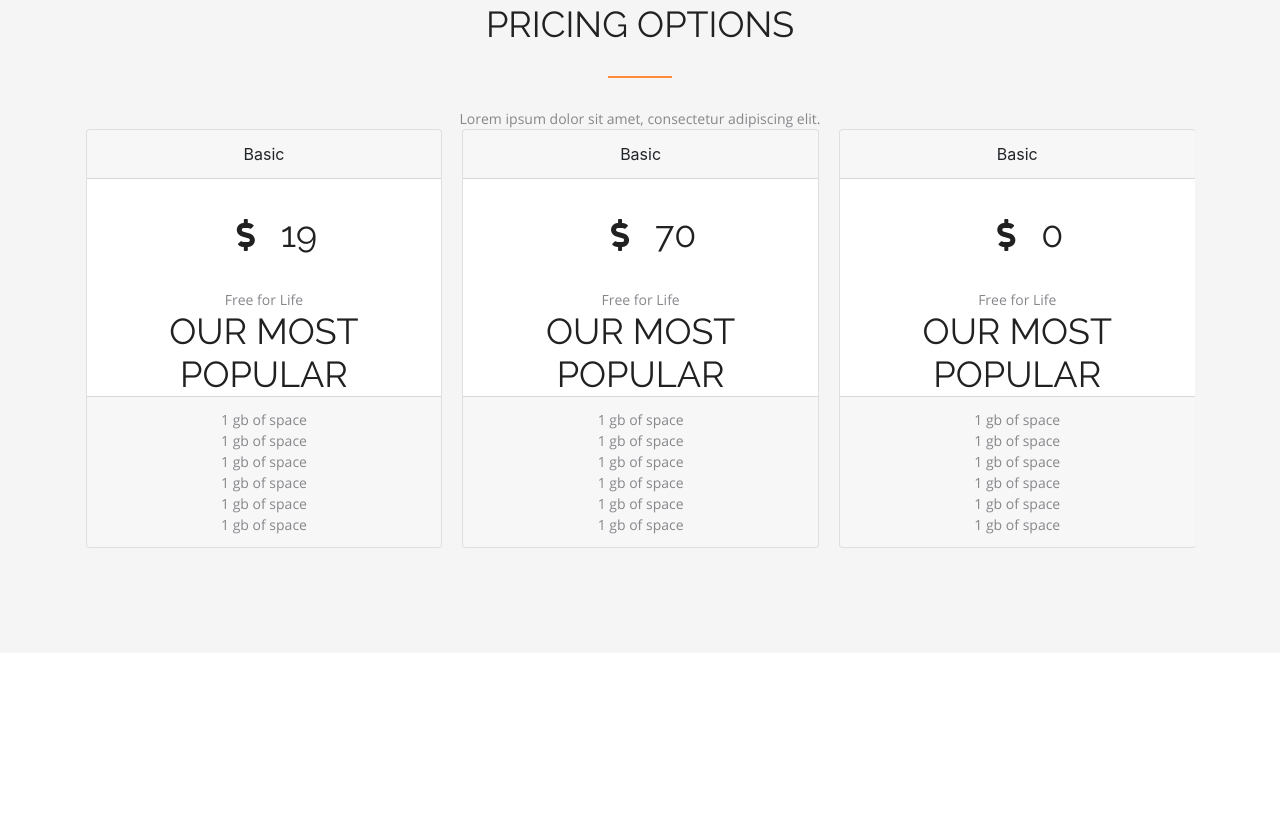
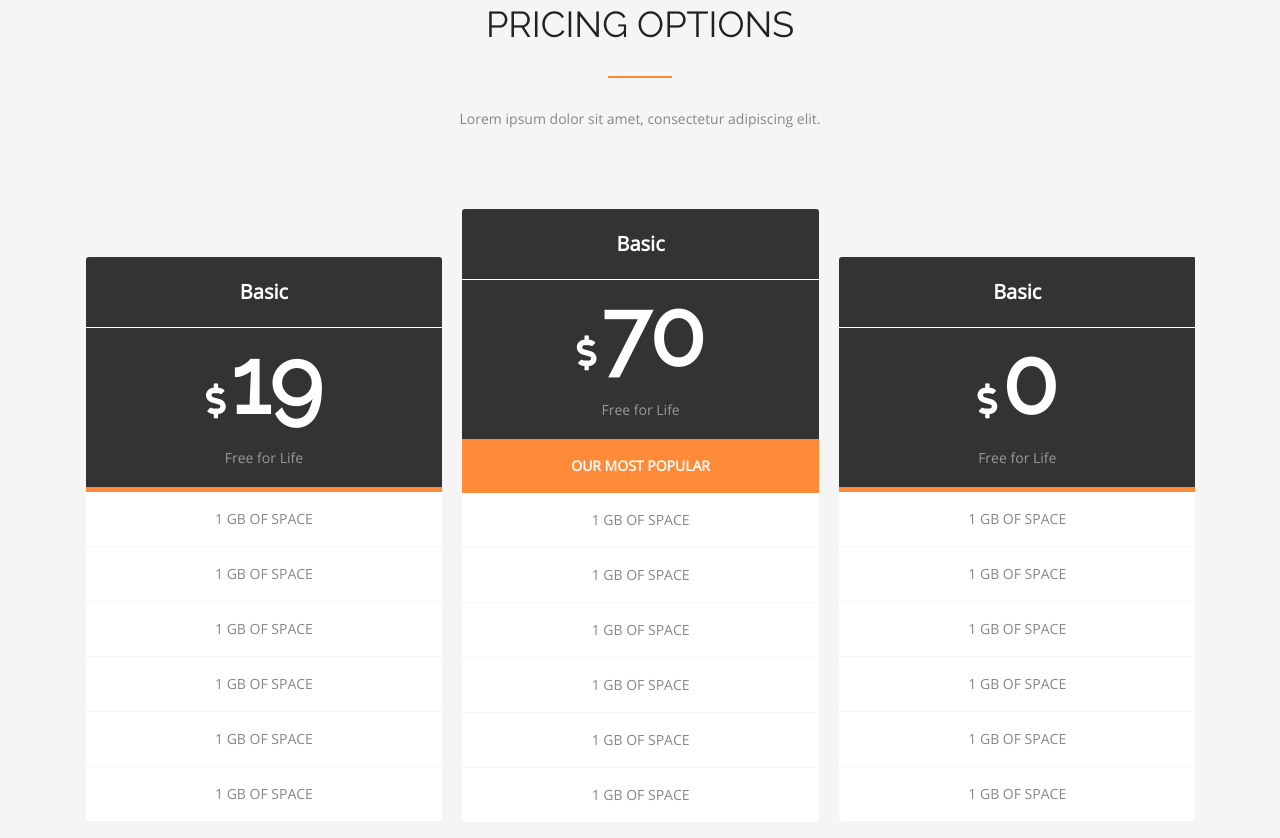
Before and after one commit to SHAJED99/Portfolio, a plain HTML site: page index.html in a window 1280 px wide. Shown: the part 3474-4312 px from the top of the page. Before the commit the page ends 4127 px from the top, so only its background shows below. Drawn offline with Linux system fonts and the light colour scheme.

Commit message:
Update style.css

```diff
--- a/css/style.css
+++ b/css/style.css
@@ -516,6 +516,102 @@ header .navbar .nav-item .nav-link {
     margin: 0px;
 }
 
+.why_awesome .owl-card {
+    padding-top: 80px;
+}
+
+.why_awesome .card {
+    border: none;
+    margin-top: 48px;
+}
+
+.why_awesome .center.owl-item .card {
+    margin-top: 0px;
+}
+
+.why_awesome .card .card-header {
+    font-size: 20px;
+    font-family: "OpenSans", Arial, Helvetica, sans-serif;
+    color: rgb(255, 255, 255);
+    font-weight: bold;
+    background-color: #333333;
+    padding: 20px 0px;
+    border-bottom: 1px solid white;
+}
+
+.why_awesome .card .dol_div {
+    background-color: #333333;
+}
+
+.why_awesome .card .dol_div h1 {
+    font-size: 90px;
+    color: rgb(255, 255, 255);
+    font-family: "Raleway", Arial, Helvetica, sans-serif;
+    font-weight: bold;
+    padding: 30px 0px;
+    line-height: 48px;
+}
+
+.why_awesome .card .dol_div i {
+    font-size: 35px;
+    padding-left: 0px;
+    padding-top: 0px;
+    padding-bottom: 0px;
+    padding-right: 5px;
+    margin: 0px;
+    width: auto;
+    height: auto;
+    min-width: auto;
+    min-height: auto;
+}
+
+.why_awesome .card .dol_div p {
+    font-size: 14px;
+    font-family: "OpenSans", Arial, Helvetica, sans-serif;
+    color: rgba(255, 255, 255, 0.502);
+    line-height: normal;
+    padding-bottom: 20px;
+}
+
+.why_awesome .card .orange {
+    background-color: #FF8B38;
+    padding: 2.5px;
+}
+
+.why_awesome .center.owl-item .orange h1 {
+    display: block;
+}
+
+.why_awesome .card .orange h1 {
+    display: none;
+    font-size: 14px;
+    font-family: "OpenSans", Arial, Helvetica, sans-serif;
+    color: rgb(255, 255, 255);
+    font-weight: bold;
+    line-height: 1.714;
+    padding: 12.5px 0px;
+}
+
+.why_awesome .card .card-footer {
+    background-color: #FFFFFF;
+    padding: 0px;
+    border-top: none;
+}
+
+.why_awesome .card .card-footer p {
+    font-size: 14px;
+    font-family: "OpenSans", Arial, Helvetica, sans-serif;
+    color: rgb(134, 135, 139);
+    text-transform: uppercase;
+    line-height: 1.714;
+    padding: 15px 0px;
+    border-bottom: 1px solid #F5F5F5;
+}
+
+.why_awesome .card .card-footer p:last-child {
+    border: none;
+}
+
 
 /* --------------------------- */
 
```
